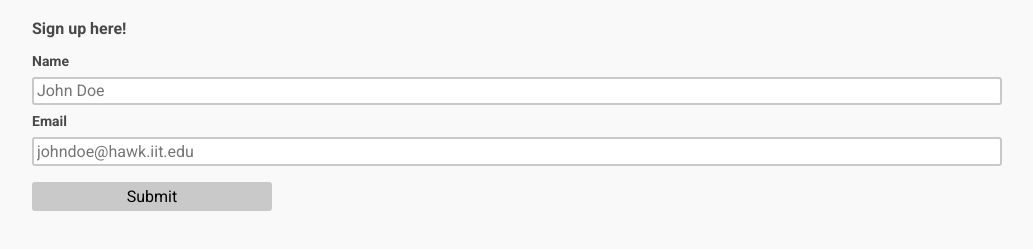
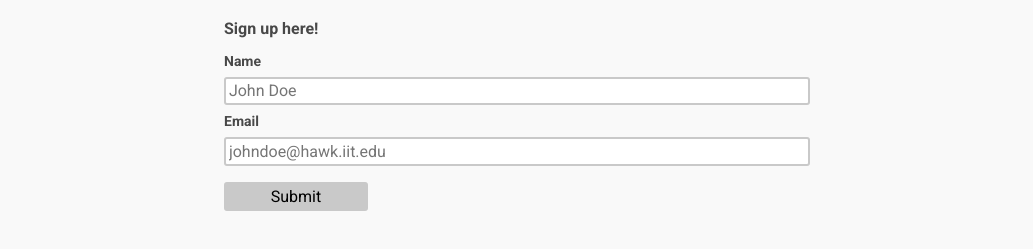
Before and after one commit to EmmanuelZambrano/project1, a plain HTML site: page index.html in a window 1280 px wide. Shown: the part 241-490 px from the top of the page, without its empty margins (128-1161 px from the left). Drawn offline with Linux system fonts and the light colour scheme.

Commit message:
added media querie to change width of wrapper if media is 700px

```diff
--- a/screen.css
+++ b/screen.css
@@ -110,3 +110,8 @@ img{
 	width: 100%;
 	height: 100%;
 }
+@media (min-width: 700px) {
+	#wrapper{
+		width: 45%;
+	}
+}
```
